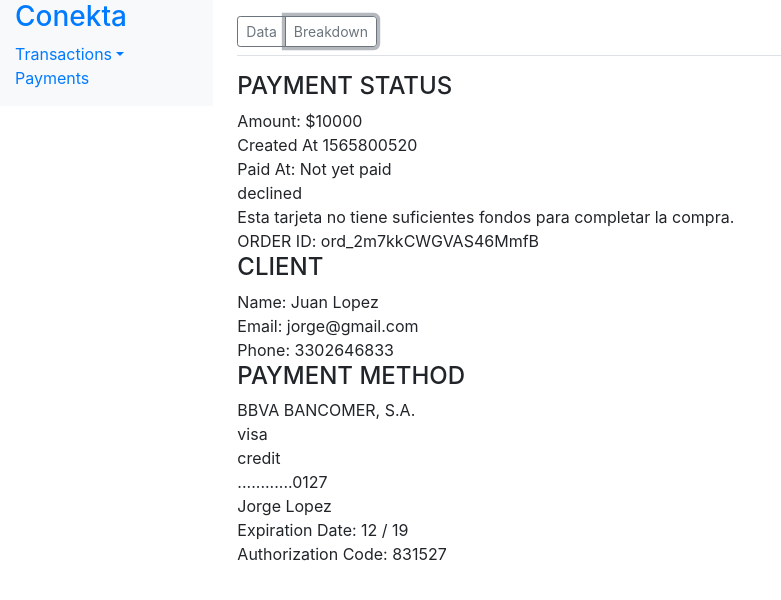
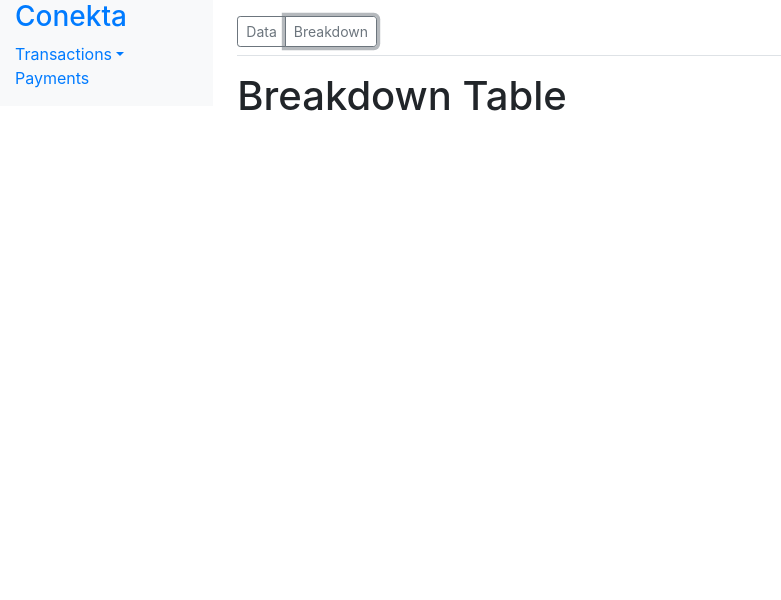
Before and after one commit to gyokebed/conekta, a React app: page /ord_2m7kkCWGVAS46MmfB in a window 1280 px wide. Both pictures are taken after a click on the button "Breakdown". Shown: the top 600 px of the page, without its empty margins (0-781 px from the left). Built offline with nearby package versions, Linux system fonts and the light colour scheme.

Commit message:
Handle click on details view

```diff
--- /dev/null
+++ b/src/components/details/breakdown-table.component.jsx
@@ -0,0 +1,14 @@
+import React from "react";
+import Table from "../common/table.jsx";
+
+const BreakdownTable = ({ data: payments, name }) => {
+  return (
+    <div>
+      {/* <h1>{name}</h1>
+      <Table data={payments} /> */}
+      <h1>Breakdown Table</h1>
+    </div>
+  );
+};
+
+export default BreakdownTable;
--- /dev/null
+++ b/src/components/details/data.component.jsx
@@ -0,0 +1,59 @@
+import React from "react";
+
+const Data = ({ data, id }) => {
+  const {
+    paid_at,
+    customer: { name, email, phone },
+    nested_charges: [
+      {
+        failure_message,
+        amount,
+        created,
+        status,
+        payment_method: {
+          bank,
+          brand,
+          type,
+          last4,
+          name: nameOnCard,
+          exp_month,
+          exp_year,
+          auth_code
+        }
+      }
+    ]
+  } = data;
+  return (
+    <React.Fragment>
+      <div>
+        <h4>PAYMENT STATUS</h4>
+        <div>Amount: ${amount}</div>
+        <div>Created At {created}</div>
+        <div>Paid At: {paid_at ? paid_at : "Not yet paid"}</div>
+        <div>{status}</div>
+        <div>{failure_message}</div>
+        <div>ORDER ID: {id}</div>
+      </div>
+      <div>
+        <h4>CLIENT</h4>
+        <div>Name: {name}</div>
+        <div>Email: {email}</div>
+        <div>Phone: {phone}</div>
+      </div>
+      <div>
+        <h4>PAYMENT METHOD</h4>
+        <div>{bank}</div>
+        <div>{brand}</div>
+        <div>{type}</div>
+        <div>............{last4}</div>
+        <div>{nameOnCard}</div>
+        <div>
+          Expiration Date: {exp_month} / {exp_year}
+        </div>
+        <div>Authorization Code: {auth_code}</div>
+      </div>
+    </React.Fragment>
+  );
+};
+
+export default Data;
--- a/src/components/details/details.component.jsx
+++ b/src/components/details/details.component.jsx
@@ -1,5 +1,7 @@
 import React, { Component } from "react";
 import { details } from "../../services/fakeDetailsService";
+import Data from "./data.component.jsx";
+import BreakdownTable from "./breakdown-table.component.jsx";
 
 class Details extends Component {
   constructor(props) {
@@ -9,81 +11,56 @@ class Details extends Component {
         customer: {},
         line_items: [],
         nested_charges: [{ payment_method: {} }]
-      }
+      },
+      dataActive: false,
+      breakdownTableActive: false
     };
+    this.handleDataClick = this.handleDataClick.bind(this);
+    this.handleBreakdownClick = this.handleBreakdownClick.bind(this);
   }
 
   componentDidMount() {
     const paymentDetails = details.data.payment;
-    this.setState({ paymentDetails });
-    console.log(paymentDetails);
+    this.setState({ paymentDetails, dataActive: true });
+  }
+
+  handleDataClick() {
+    this.setState({ dataActive: true, breakdownTableActive: false });
+  }
+
+  handleBreakdownClick() {
+    this.setState({ dataActive: false, breakdownTableActive: true });
   }
 
   render() {
-    const { id: paymentId } = this.props.match.params;
-    const {
-      paid_at,
-      customer: { name, email, phone },
-      nested_charges: [
-        {
-          failure_message,
-          amount,
-          created,
-          status,
-          payment_method: {
-            bank,
-            brand,
-            type,
-            last4,
-            name: nameOnCard,
-            exp_month,
-            exp_year,
-            auth_code
-          }
-        }
-      ]
-    } = this.state.paymentDetails;
-
-    console.log(name);
     return (
       <div>
         <div className="d-flex flex-wrap flex-md-nowrap align-items-center pt-3 pb-2 mb-3 border-bottom">
           <div className="btn-group mr-2">
-            <button type="button" className="btn btn-sm btn-outline-secondary">
+            <button
+              type="button"
+              className="btn btn-sm btn-outline-secondary"
+              onClick={this.handleDataClick}
+            >
               Data
             </button>
-            <button type="button" className="btn btn-sm btn-outline-secondary">
+            <button
+              type="button"
+              className="btn btn-sm btn-outline-secondary"
+              onClick={this.handleBreakdownClick}
+            >
               Breakdown
             </button>
           </div>
         </div>
-        <div>
-          <h4>PAYMENT STATUS</h4>
-          <div>Amount: ${amount}</div>
-          <div>Created At {created}</div>
-          <div>Paid At: {paid_at ? paid_at : "Not yet paid"}</div>
-          <div>{status}</div>
-          <div>{failure_message}</div>
-          <div>ORDER ID: {paymentId}</div>
-        </div>
-        <div>
-          <h4>CLIENT</h4>
-          <div>Name: {name}</div>
-          <div>Email: {email}</div>
-          <div>Phone: {phone}</div>
-        </div>
-        <div>
-          <h4>PAYMENT METHOD</h4>
-          <div>{bank}</div>
-          <div>{brand}</div>
-          <div>{type}</div>
-          <div>............{last4}</div>
-          <div>{nameOnCard}</div>
-          <div>
-            Expiration Date: {exp_month} / {exp_year}
-          </div>
-          <div>Authorization Code: {auth_code}</div>
-        </div>
+        {this.state.dataActive ? (
+          <Data
+            data={this.state.paymentDetails}
+            id={this.props.match.params.id}
+          />
+        ) : (
+          <BreakdownTable />
+        )}
       </div>
     );
   }
```
